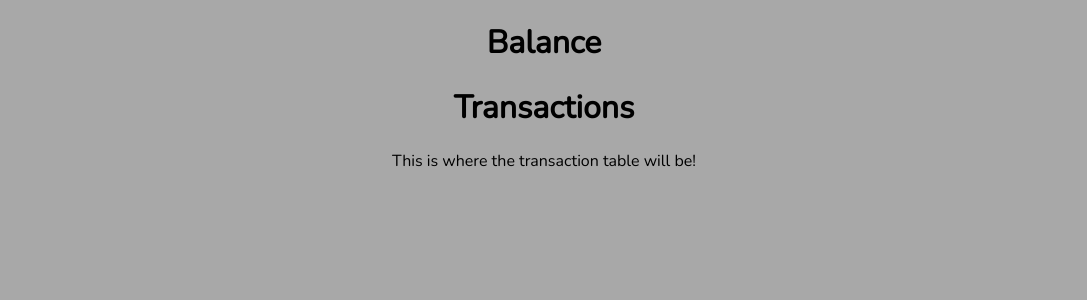
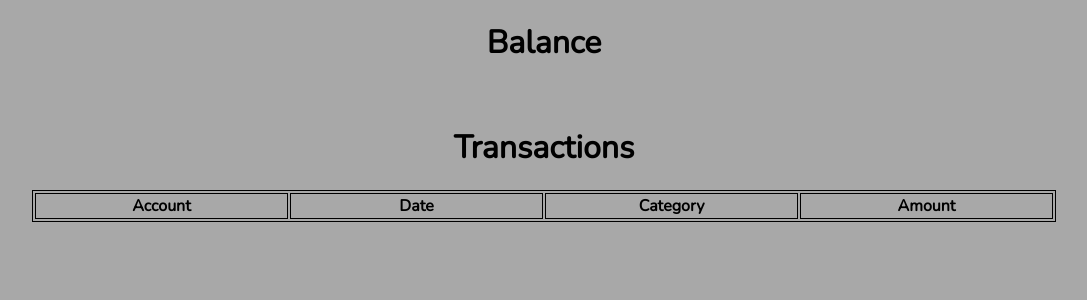
Before and after one commit to AnCieply/p33-budget-dashboard, a Flask app: template templates/dashboard.html in a window 1280 px wide. Shown: the part 44-344 px from the top of the page, without its empty margins (96-1183 px from the left). Run offline with Flask 3, Linux system fonts and the light colour scheme; the template is opened without the code that fills it, so the values that code supplies are empty.

Commit message:
Added placeholder table to dashboard page

```diff
--- a/static/css/postdash.css
+++ b/static/css/postdash.css
@@ -36,6 +36,23 @@ body {
     text-align: center;
 }
 
+.balancebox p {
+    text-align: center;
+    font-size: 40px;
+}
+
 .transbox {
+    display: flex;
+    flex-direction: column;
+    justify-content: center;
     text-align: center;
+    padding: 0% 10%;
 }
+
+table, tr, th {
+    border: 1px solid
+}
+
+th, td {
+    width: 200px
+}
--- a/templates/dashboard.html
+++ b/templates/dashboard.html
@@ -11,6 +11,13 @@
 </div>
 <div class="transbox">
     <h1>Transactions</h1>
-    <p>This is where the transaction table will be!</p>
+    <table>
+        <tr>
+            <th>Account</th>
+            <th>Date</th>
+            <th>Category</th>
+            <th>Amount</th>
+        </tr>
+    </table>
 </div>
 {% endblock %}
```
